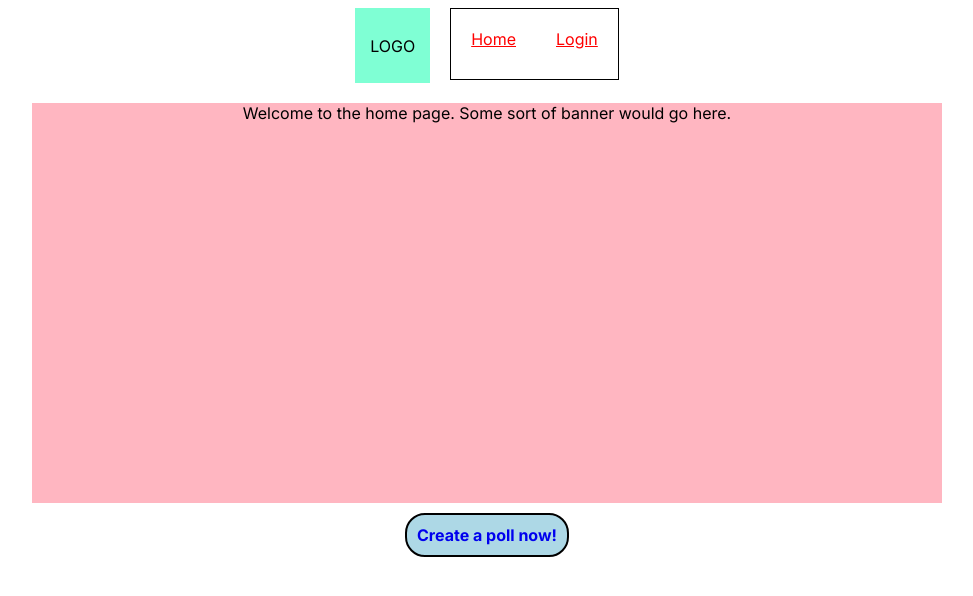
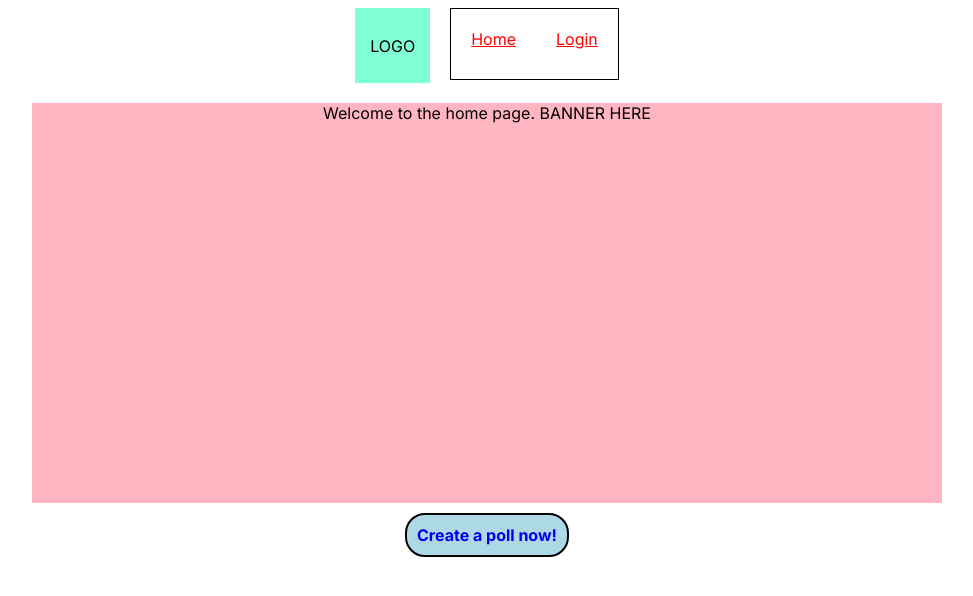
Before and after one commit to calebloveshockey/polls-capstone, a Next.js app: page /home in a window 1280 px wide. Shown: the top 596 px of the page, without its empty margins (153-1126 px from the left). Built offline with nearby package versions, Linux system fonts and the light colour scheme.

Commit message:
test pipeline push
- Made small text change to test the deployment pipeline

```diff
--- a/app/home/page.tsx
+++ b/app/home/page.tsx
@@ -8,7 +8,7 @@ export default function Home() {
 
   return (
     <div className={styles.homeContent}>
-      <div className={styles.banner}>Welcome to the home page. Some sort of banner would go here.</div>
+      <div className={styles.banner}>Welcome to the home page. BANNER HERE</div>
       <Link href="/create-poll" className={styles.createButton}>Create a poll now!</Link>
     </div>
   )
```
